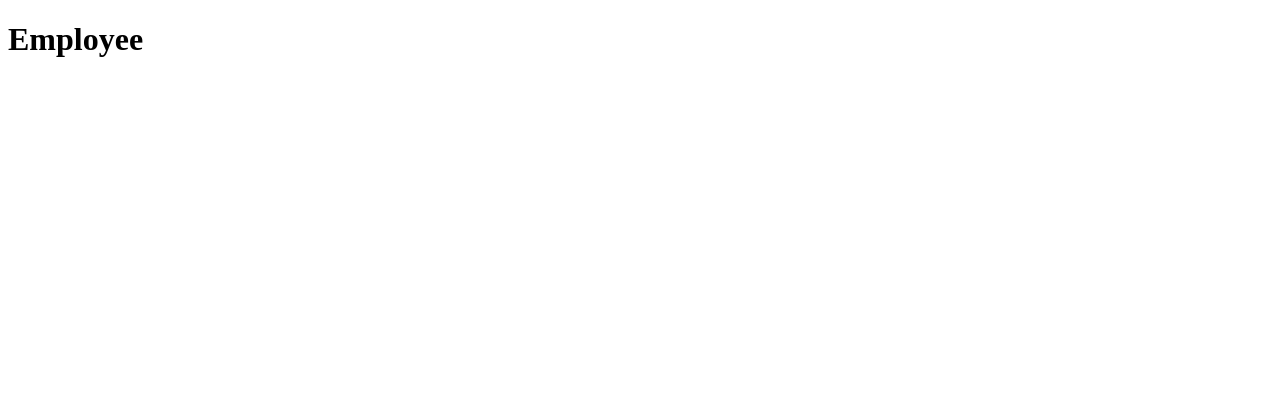
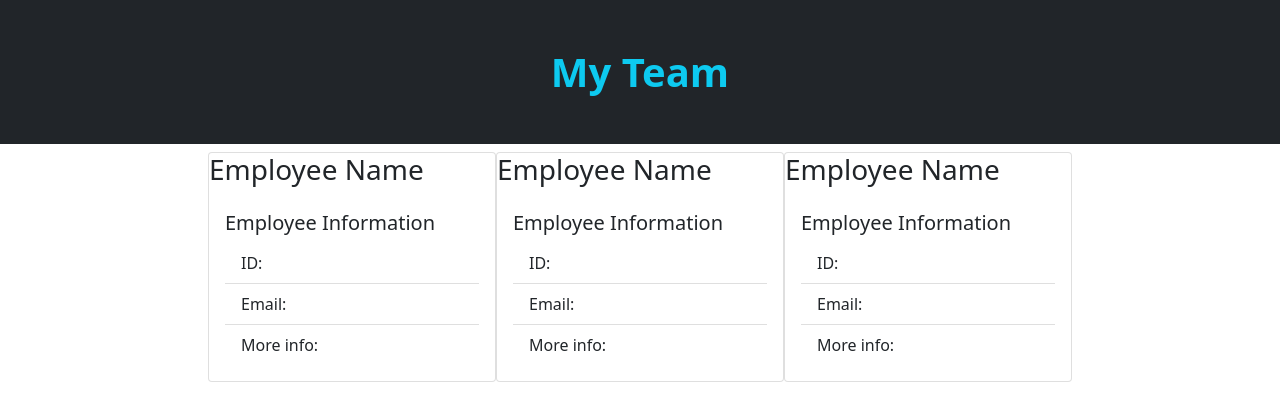
Before and after one commit to aalink/team-profile-generator, a website: page dist/index.html in a window 1280 px wide. Drawn offline with nearby package versions, Linux system fonts and the light colour scheme.

Commit message:
Layout experiment with index.html file

```diff
--- a/dist/index.html
+++ b/dist/index.html
@@ -1,14 +1,65 @@
-
 <!DOCTYPE html>
 <html lang="en">
-<head>
-    <meta charset="UTF-8">
-    <meta http-equiv="X-UA-Compatible" content="IE=edge">
-    <meta name="viewport" content="width=device-width, initial-scale=1.0">
-    <title>Employee</title>
-    <h1>Employee</h1>
-</head>
-<body>
+  <head>
+    <!-- Required meta tags -->
+    <meta charset="utf-8" />
+    <meta name="viewport" content="width=device-width, initial-scale=1" />
 
-</body>
+    <!-- Bootstrap CSS -->
+    <link
+      href="https://cdn.jsdelivr.net/npm/bootstrap@5.1.3/dist/css/bootstrap.min.css"
+      rel="stylesheet"
+      integrity="sha384-1BmE4kWBq78iYhFldvKuhfTAU6auU8tT94WrHftjDbrCEXSU1oBoqyl2QvZ6jIW3"
+      crossorigin="anonymous"
+    />
+
+    <title>Team Profile Generator</title>
+  </head>
+  <body>
+    <h1 class="container-fluid text-center bg-dark text-info fw-bold p-5">
+      My Team
+    </h1>
+
+    <div class="d-flex justify-content-center">
+      <div class="card" style="width: 18rem">
+        <h3>Employee Name</h3>
+        <div class="card-body">
+          <h5 class="card-title">Employee Information</h5>
+          <ul class="list-group list-group-flush">
+            <li class="list-group-item">ID:</li>
+            <li class="list-group-item">Email:</li>
+            <li class="list-group-item">More info:</li>
+          </ul>
+        </div>
+      </div>
+      <div class="card" style="width: 18rem">
+        <h3>Employee Name</h3>
+        <div class="card-body">
+          <h5 class="card-title">Employee Information</h5>
+          <ul class="list-group list-group-flush">
+            <li class="list-group-item">ID:</li>
+            <li class="list-group-item">Email:</li>
+            <li class="list-group-item">More info:</li>
+          </ul>
+        </div>
+      </div>
+      <div class="card" style="width: 18rem">
+        <h3>Employee Name</h3>
+        <div class="card-body">
+          <h5 class="card-title">Employee Information</h5>
+          <ul class="list-group list-group-flush">
+            <li class="list-group-item">ID:</li>
+            <li class="list-group-item">Email:</li>
+            <li class="list-group-item">More info:</li>
+          </ul>
+        </div>
+      </div>
+    </div>
+
+    <script
+      src="https://cdn.jsdelivr.net/npm/bootstrap@5.1.3/dist/js/bootstrap.bundle.min.js"
+      integrity="sha384-ka7Sk0Gln4gmtz2MlQnikT1wXgYsOg+OMhuP+IlRH9sENBO0LRn5q+8nbTov4+1p"
+      crossorigin="anonymous"
+    ></script>
+  </body>
 </html>
```
